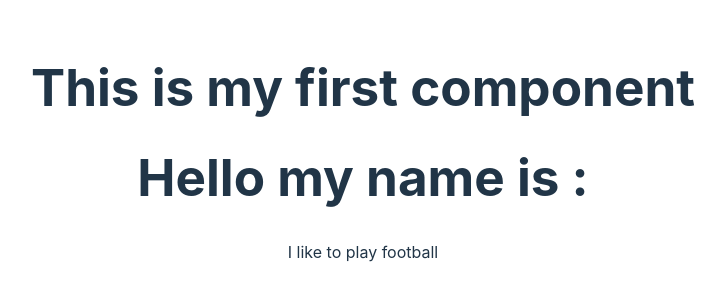
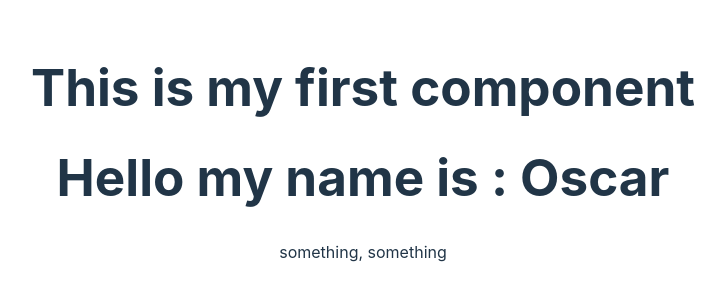
Before and after one commit to OscarSergent/react-week1, a React (Vite) app: page / in a window 1280 px wide. Shown: the part 248-548 px from the top of the page, without its empty margins (277-1002 px from the left). Built offline with nearby package versions, Linux system fonts and the light colour scheme.

Commit message:
exo User

```diff
--- a/src/User.jsx
+++ b/src/User.jsx
@@ -5,8 +5,8 @@ const User = () => {
 
     return (
         <>
-            <h1>Hello my name is :</h1>
-            <p>I like to play football</p>
+            <h1>Hello my name is : Oscar</h1>
+            <p>something, something</p>
         </>
     )
 }
```
